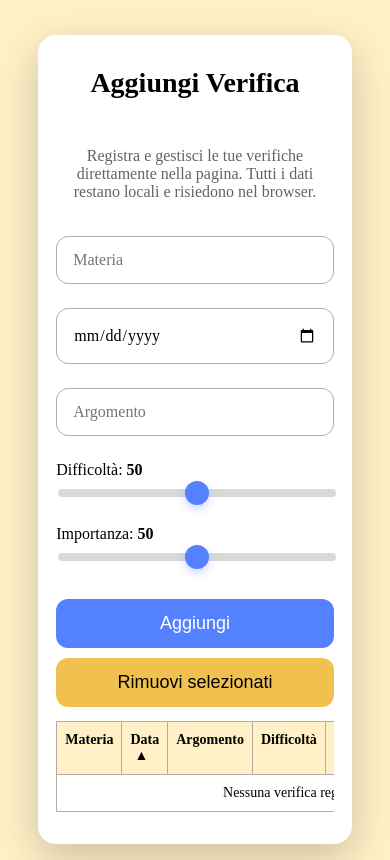
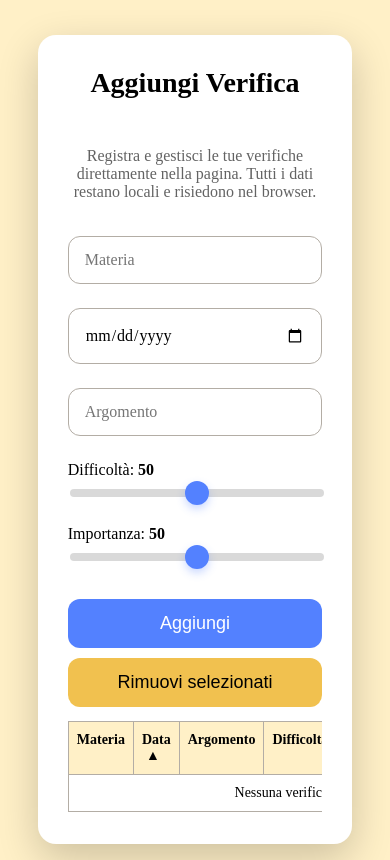
Before and after one commit to dr6rmky6b7-del/Verifiche-in-programma, a plain HTML site: page index.html in a window 390 px wide. Shown: the part 61-921 px from the top of the page. Drawn offline with Linux system fonts and the light colour scheme.

Commit message:
Update styles.css

```diff
--- a/styles.css
+++ b/styles.css
@@ -82,8 +82,6 @@ input[type="date"] {
     background-color: #ffffff;
     color: #000000;
     margin: 5px 0;
-    -webkit-appearance: auto;
-    appearance: auto;
 }
 
 input[type="date"]::-webkit-calendar-picker-indicator {
@@ -255,7 +253,7 @@ input[type="date"]::-webkit-calendar-picker-indicator {
     }
 
     .container {
-        padding: 32px 5%;
+        padding: 32px 30px;
     }
 
     .button-row {
```
